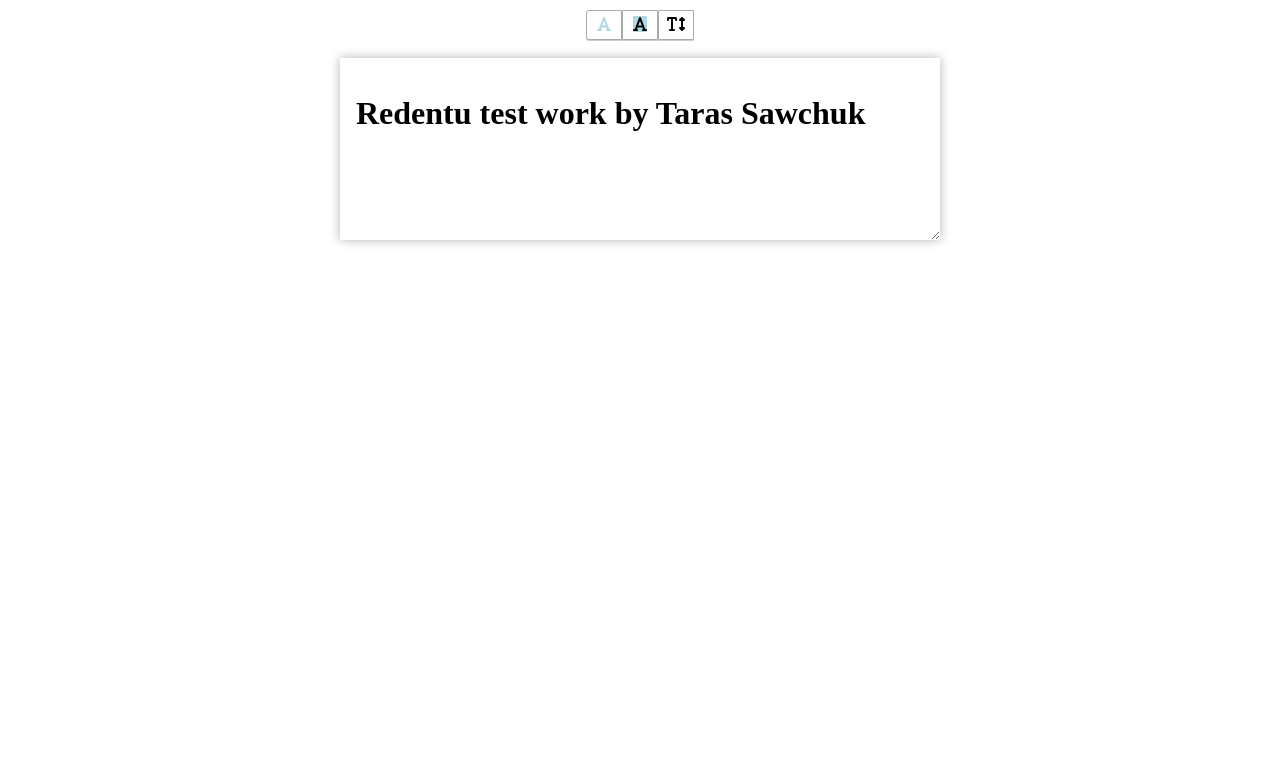
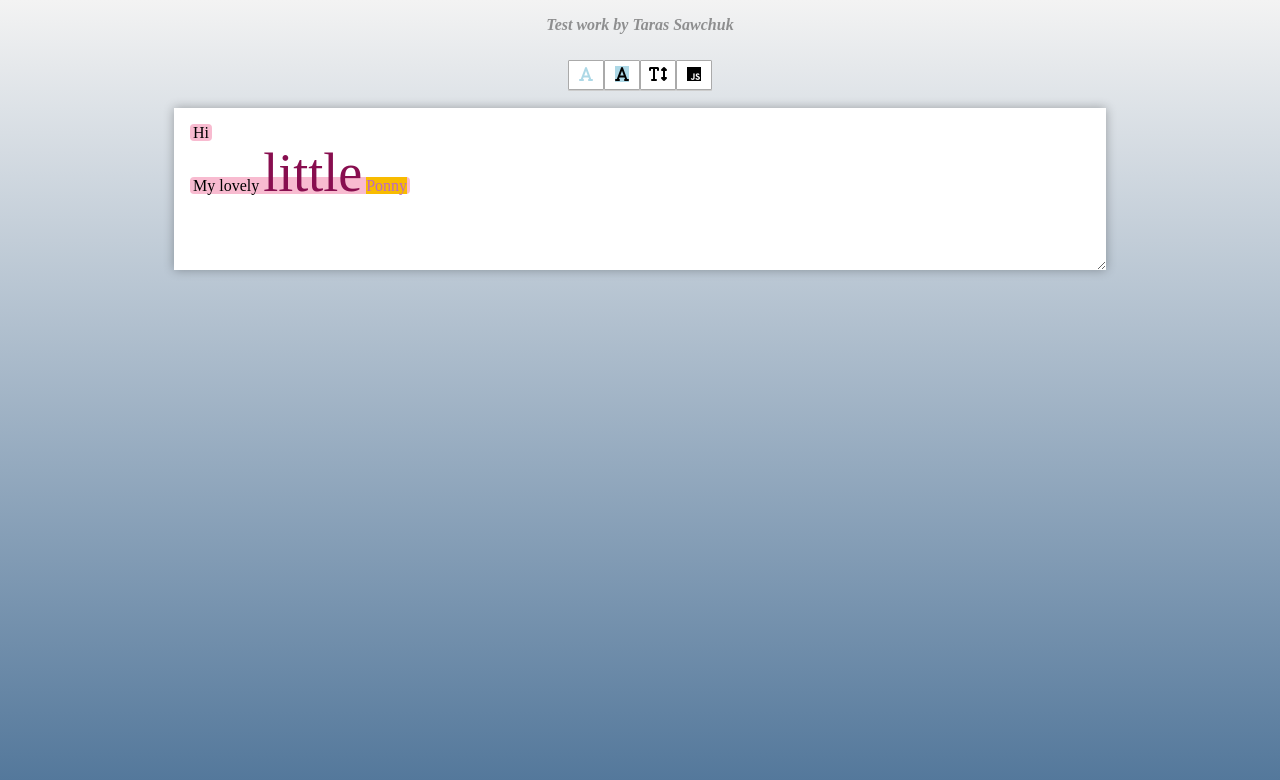
Before and after one commit to TarasSawchuk/text-editor, a plain HTML site: page index.html in a window 1280 px wide. Drawn offline with nearby package versions, Linux system fonts and the light colour scheme.

Commit message:
second commit with <br> adding on enter presskey and arr from content

```diff
--- a/index.html
+++ b/index.html
@@ -9,6 +9,7 @@
     <title>Redentu test work</title>
 </head>
 <body>
+    <p class="signature">Test work by Taras Sawchuk</p>
     <main>
         <div class="toolbar">
             <div class="fore-wrapper"><i class='fa fa-font' style='color:lightblue;'></i>
@@ -18,9 +19,19 @@
                 <div class="font-bgc"></div>
             </div>
             <a href="#" data-command='fontSize'><i class="fas fa-text-height"></i></a>
+            <a href="#" class="convert-btn"><i class="fab fa-js"></i></i></a>
         </div>
-        <div id='editor' contenteditable>
-            <h1>Redentu test work by Taras Sawchuk</h1>
+        <div id='editable-container' contenteditable>
+            <span style="background-color: rgb(248, 187, 208); padding-left:3px; padding-right: 3px; border-radius: 4px;"><span>Hi</span></span>
+            <br/>
+            <span style="background-color: rgb(248, 187, 208); padding-left:3px; padding-right: 3px; border-radius: 4px;">
+                <span>My lovely</span>
+                <span class="" style="color: rgb(136, 14, 79); font-size: 54px">little</span>
+                <span class="" style="color: rgb(186, 104, 200); background-color: rgb(248, 187, 0);">Ponny</span>
+            </span>
+        </div>
+        <div id="json-container">
+
         </div>
     </main>
 
--- a/js/index.js
+++ b/js/index.js
@@ -1,7 +1,7 @@
 let colorPalette = ['000000', 'FF9966', '6699FF', '99FF66', 'CC0000', '00CC00', '0000CC', '333333', '0066FF', 'FFFFFF'],
     fontPalette = $('.font-color'),
     bgcPalette = $('.font-bgc'),
-    fontElements = $("font");
+    content = $('#editable-container').get(0);
 
 for (let i = 0; i < colorPalette.length; i++) {
   fontPalette.append('<a href="#" data-command="forecolor" data-value="' + '#' + colorPalette[i] + '" style="background-color:' + '#' + colorPalette[i] + ';" class="palette-item"></a>');
@@ -17,3 +17,16 @@ $('.toolbar a').click(function(e) {
     document.execCommand('fontSize', false, '20px');
   } else document.execCommand($(this).data('command'), false, null);
 });
+
+$('#editable-container').keypress(function(e){
+  if(e.which == 13){
+      document.execCommand('insertHTML', false, '<br>');
+  }
+});
+
+$('.convert-btn').click(function(){
+  let arrOfcontent = [...content.childNodes];
+
+  console.log(arrOfcontent);
+  $('#json-container').css('display', 'block');
+});
--- a/styles/style.css
+++ b/styles/style.css
@@ -1,16 +1,34 @@
 body {
-    margin: 0 auto;
-    width: 600px;
-    font-family: 'Dosis';
+  display: flex;
+  flex-direction: column;
+  align-items: center;
+  height: 100vh;
+  box-sizing: border-box;
+  margin: 0;
+  padding: 0;
+  font-family: 'Dosis';
+  background: linear-gradient(#f3f3f3, #507599);
+  background-repeat: no-repeat;
 }
 
-a {
+main{
+  display: flex;
+  flex-direction: column;
+  align-items: center;
+  width: 75%;
+  max-width: 900px;
+}
+
+a, .convert-btn {
   cursor: pointer;
 }
 
-#editor {
-  box-shadow: 0 0 2px #CCC;
-  min-height: 150px;
+#editable-container {
+  display:inline-block;
+  width: 100%;
+  box-shadow: 0 0 2px rgb(170, 90, 90);
+  background: #FFF;
+  min-height: 130px;
   overflow: auto;
   padding: 1em;
   margin-top: 20px;
@@ -25,7 +43,8 @@ a {
 
 .toolbar a,
 .fore-wrapper,
-.back-wrapper {
+.back-wrapper,
+.convert-btn {
   border: 1px solid #AAA;
   background: #FFF;
   font-family: 'Candal';
@@ -40,32 +59,13 @@ a {
   box-shadow: 0px 1px 0px #CCC;
 }
 
+
 .toolbar a:hover,
+.convert-btn:hover,
 .fore-wrapper:hover,
 .back-wrapper:hover {
   background: #f2f2f2;
   border-color: #8c8c8c;
-}
-
-a[data-command='redo'],
-a[data-command='strikeThrough'],
-a[data-command='justifyFull'],
-a[data-command='insertOrderedList'],
-a[data-command='outdent'],
-a[data-command='p'],
-a[data-command='superscript'] {
-  margin-right: 5px;
-  border-radius: 0 3px 3px 0;
-}
-
-a[data-command='undo'],
-.fore-wrapper,
-a[data-command='justifyLeft'],
-a[data-command='insertUnorderedList'],
-a[data-command='indent'],
-a[data-command='h1'],
-a[data-command='subscript'] {
-  border-radius: 3px 0 0 3px;
 }
 
 a.palette-item {
@@ -110,3 +110,22 @@ a.palette-item:hover {
   background: #FFF;
   margin-bottom: 2px;
 }
+
+#json-container{
+  display: none;
+  width: 100%;
+  box-shadow: 0 0 2px rgb(170, 90, 90);
+  background: #FFF;
+  min-height: 250px;
+  overflow: auto;
+  padding: 1em;
+  margin-top: 20px;
+  outline: none;
+  box-shadow:  0 0 10px rgba(0,0,0,0.3);
+}
+
+.signature{
+  font-style: italic;
+  font-weight: 600;
+  opacity: .4;
+}
```
